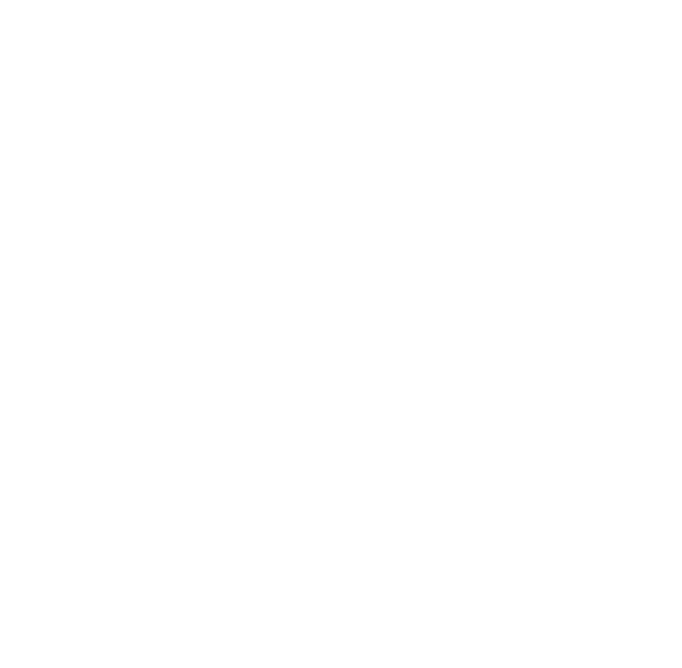
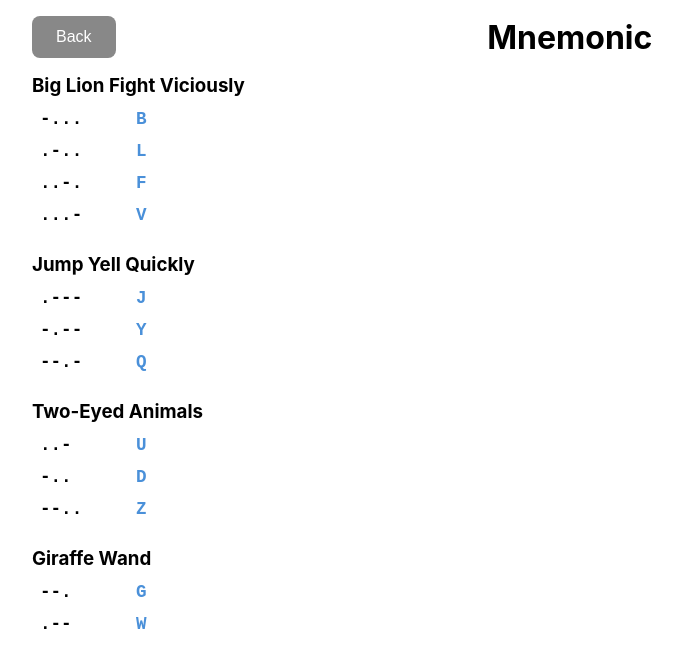
Before and after one commit to Chun-Yang/code-buster, a React (Vite) app: page /#/mnemonic in a window 1280 px wide. Shown: the top 668 px of the page, without its empty margins (112-794 px from the left). Built offline with nearby package versions, Linux system fonts and the light colour scheme.

Commit message:
add mnemoic

```diff
--- a/src/App.css
+++ b/src/App.css
@@ -494,3 +494,38 @@
   justify-content: center;
   margin-top: 1rem;
 }
+
+/* Mnemonic Screen */
+.mnemonic-group {
+  margin-bottom: 1.5rem;
+}
+
+.mnemonic-phrase {
+  text-transform: capitalize;
+  margin-bottom: 0.5rem;
+}
+
+.mnemonic-list {
+  display: flex;
+  flex-direction: column;
+  gap: 0.25rem;
+}
+
+.mnemonic-row {
+  display: flex;
+  align-items: center;
+  gap: 1rem;
+  padding: 0.25rem 0.5rem;
+  font-family: monospace;
+  font-size: 1.1rem;
+}
+
+.mnemonic-code {
+  min-width: 5rem;
+  font-weight: bold;
+}
+
+.mnemonic-letter {
+  font-weight: bold;
+  color: #4a90d9;
+}
--- a/src/App.tsx
+++ b/src/App.tsx
@@ -5,6 +5,7 @@
 import MorseConfig from './pages/MorseConfig'
 import MorseExercise from './pages/MorseExercise'
 import MorseRate from './pages/MorseRate'
+import Mnemonic from './pages/Mnemonic'
 
 function App() {
   return (
@@ -15,6 +16,7 @@
           <Route path="/morse-config" component={MorseConfig} />
           <Route path="/morse-exercise/:direction/:unit" component={MorseExercise} />
           <Route path="/morse-rate" component={MorseRate} />
+          <Route path="/mnemonic" component={Mnemonic} />
           <Route path="/">
             <Redirect to="/morse" />
           </Route>
--- /dev/null
+++ b/src/pages/Mnemonic.tsx
@@ -0,0 +1,49 @@
+import { Link } from 'wouter'
+import { MORSE_CODE } from '../morse'
+
+const MNEMONIC_GROUPS = [
+  {
+    phrase: 'big lion fight viciously',
+    letters: ['B', 'L', 'F', 'V'],
+  },
+  {
+    phrase: 'jump yell quickly',
+    letters: ['J', 'Y', 'Q'],
+  },
+  {
+    phrase: 'two-eyed animals',
+    letters: ['U', 'D', 'Z'],
+  },
+  {
+    phrase: 'giraffe wand',
+    letters: ['G', 'W'],
+  },
+]
+
+export default function Mnemonic() {
+  return (
+    <div>
+      <div className="top-bar">
+        <Link to="/morse">
+          <button className="btn btn-back">Back</button>
+        </Link>
+        <h1>Mnemonic</h1>
+        <div />
+      </div>
+
+      {MNEMONIC_GROUPS.map((group) => (
+        <div key={group.phrase} className="mnemonic-group">
+          <h3 className="mnemonic-phrase">{group.phrase}</h3>
+          <div className="mnemonic-list">
+            {group.letters.map((letter) => (
+              <div key={letter} className="mnemonic-row">
+                <span className="mnemonic-code">{MORSE_CODE[letter]}</span>
+                <span className="mnemonic-letter">{letter}</span>
+              </div>
+            ))}
+          </div>
+        </div>
+      ))}
+    </div>
+  )
+}
--- a/src/pages/MorseHome.tsx
+++ b/src/pages/MorseHome.tsx
@@ -18,10 +18,15 @@
       <h1>Morse Code</h1>
       <div className="home-buttons">
         <Link to="/morse-config">
-          <button className="btn">Start Exercise</button>
+          <button className="btn" style={{marginTop: '1rem'}}>
+            Start Exercise
+          </button>
         </Link>
         <Link to="/morse-rate">
           <button className="btn btn-back">Fluency Score</button>
+        </Link>
+        <Link to="/mnemonic">
+          <button className="btn btn-back">Mnemonic</button>
         </Link>
       </div>
       <div className="morse-grid">
```
Also changed, not shown: 1 other file (tests, documents, lock files or other folders).
